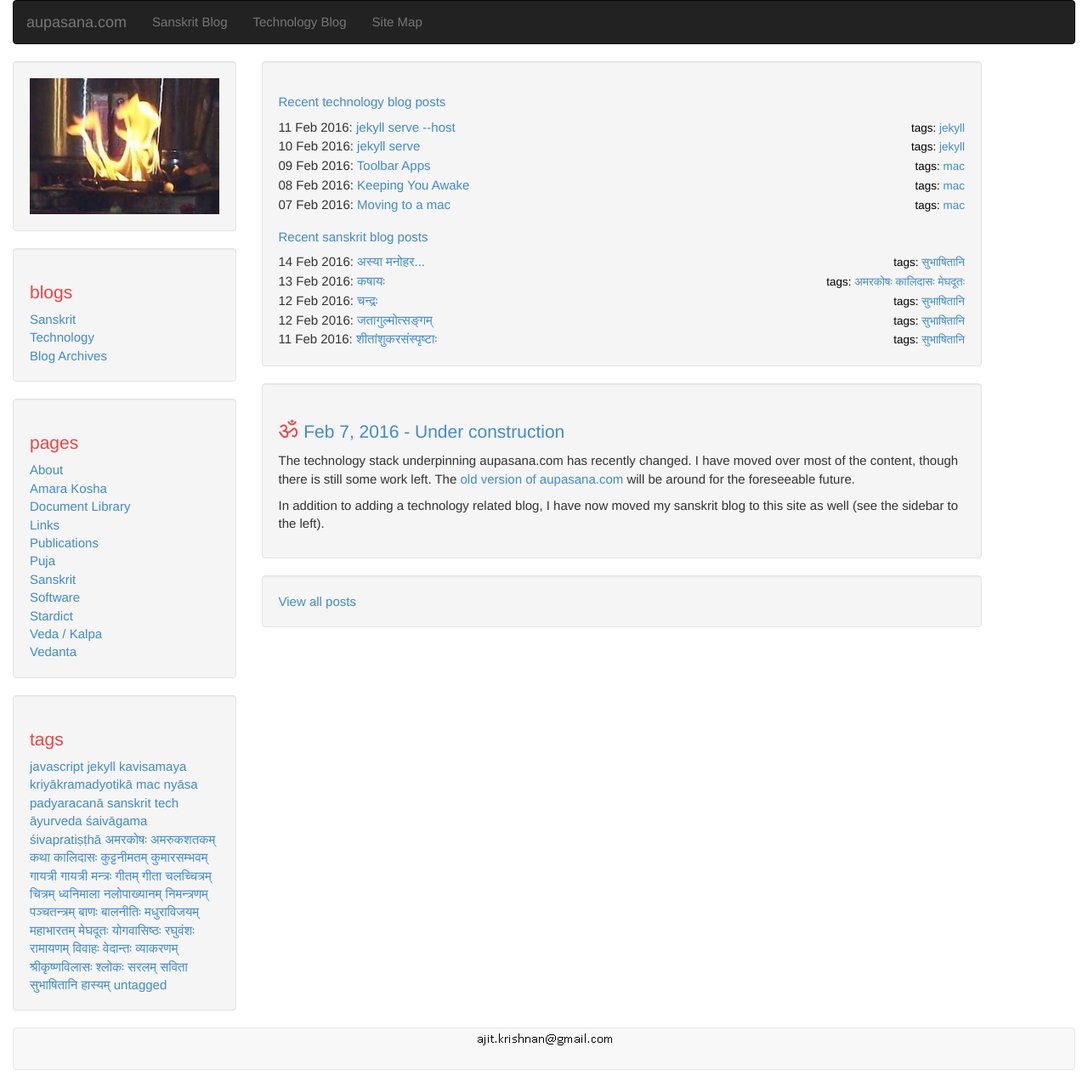
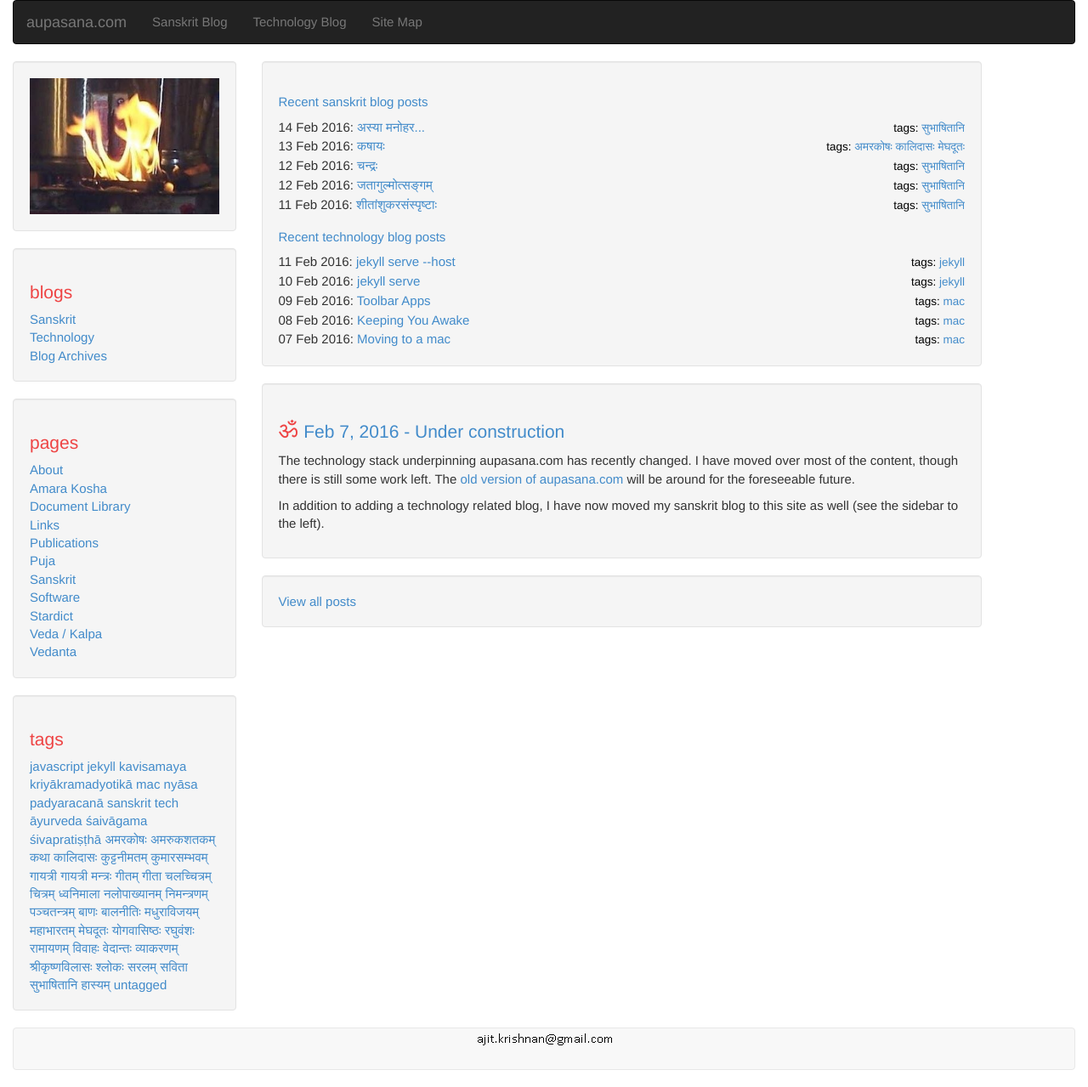
Before and after one commit to aupasana/aupasana.github.io, a Jekyll site: the page built from index.html, in a window 1280 px wide. Shown: the whole page at 85% size. Built offline with Jekyll 4.4.1, drawn with Linux system fonts in a browser that asks for light colours.

Commit message:
index.html: order recent sanskrit posts before tech posts

```diff
--- a/index.html
+++ b/index.html
@@ -8,6 +8,16 @@ omitcategories: true
 <div class="article">
 	<div class="well">
 
+		<h3><a href="{{site.baseurl}}/blogs/sanskrit.html">Recent sanskrit blog posts</a></h3>
+		{% for post in site.categories["sanskrit"] limit:5 %}
+			<div class="nospaceafter">
+				{{ post.date | date_to_string }}: <a href="{{ site.baseurl}}{{ post.url }}">{{ post.title }}</a>
+				<span class="float-right">
+					{% include tags-and-categories.html %}
+				</span>
+			</div><p class="nospaceafter"/>
+		{% endfor %}
+
 		<h3><a href="{{site.baseurl}}/blogs/tech.html">Recent technology blog posts</a></h3>
 			{% for post in site.categories["tech"] limit:5 %}
 				<div>
@@ -17,15 +27,5 @@ omitcategories: true
 					</span>
 				</div><p class="nospaceafter"/>
 	    {% endfor %}
-
-			<h3><a href="{{site.baseurl}}/blogs/sanskrit.html">Recent sanskrit blog posts</a></h3>
-			{% for post in site.categories["sanskrit"] limit:5 %}
-				<div class="nospaceafter">
-					{{ post.date | date_to_string }}: <a href="{{ site.baseurl}}{{ post.url }}">{{ post.title }}</a>
-					<span class="float-right">
-						{% include tags-and-categories.html %}
-					</span>
-				</div><p class="nospaceafter"/>
-	    {% endfor %}
 	</div>
 </div>
```
